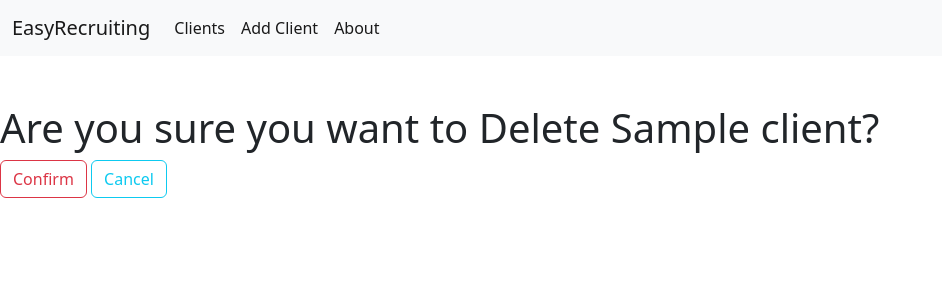
After one commit to Oksanka25/EasyRecruitingCapstone, a Django app: page /clients/1/delete in a window 1280 px wide. The commit adds this page. Shown: the top 300 px of the page, without its empty margins (0-942 px from the left). Run offline with Django 4.2, Linux system fonts and the light colour scheme; tables that the repository leaves empty hold one stand-in row (values such as "Sample post").

Commit message:
Added delete client

```diff
--- /dev/null
+++ b/main_app/templates/client_delete.html
@@ -0,0 +1,10 @@
+{% extends 'base.html' %} {% block content %}
+<h1 class="title pt-5">Are you sure you want to Delete {{client.name}}?</h1>
+<form method="post">
+    {% csrf_token %}
+    <div class="buttons">
+        <input class="btn btn-outline-danger" type="submit" value="Confirm" />
+        <a class="btn btn-outline-info" href="{% url 'client_detail' client.pk %}">Cancel</a>
+    </div>
+</form>
+{% endblock %}
--- a/main_app/templates/client_detail.html
+++ b/main_app/templates/client_detail.html
@@ -20,9 +20,9 @@
         <a href="{% url 'client_update' client.pk %}" >
             <button class="btn btn-outline-success mr-3"> Update</button>
         </a>
-        {% comment %} <a href="{% url 'client_delete' client.pk %}" >
+        <a href="{% url 'client_delete' client.pk %}" >
                 <button class="btn btn-outline-danger"> Delete</button>
-        </a> {% endcomment %}
+        </a>
     </div>
 </div>
 
--- a/main_app/urls.py
+++ b/main_app/urls.py
@@ -9,4 +9,7 @@ urlpatterns = [
     path('clients/<int:pk>/', views.ClientDetail.as_view(), name="client_detail"),
     path('clients/<int:pk>/update',
          views.ClientUpdate.as_view(), name="client_update"),
+    path('clients/<int:pk>/delete',
+         views.ClientDelete.as_view(), name="client_delete"),
+
 ]
--- a/main_app/views.py
+++ b/main_app/views.py
@@ -1,7 +1,7 @@
 from django.shortcuts import render
 from django.views import View
 from django.views.generic.base import TemplateView
-from django.views.generic.edit import CreateView, UpdateView
+from django.views.generic.edit import CreateView, UpdateView, DeleteView
 from django.views.generic import DetailView
 from django.urls import reverse
 # import models
@@ -53,3 +53,9 @@ class ClientUpdate(UpdateView):
 
     def get_success_url(self):
         return reverse('client_detail', kwargs={'pk': self.object.pk})
+
+
+class ClientDelete(DeleteView):
+    model = Client
+    template_name = "client_delete.html"
+    success_url = "/clients/"
```
